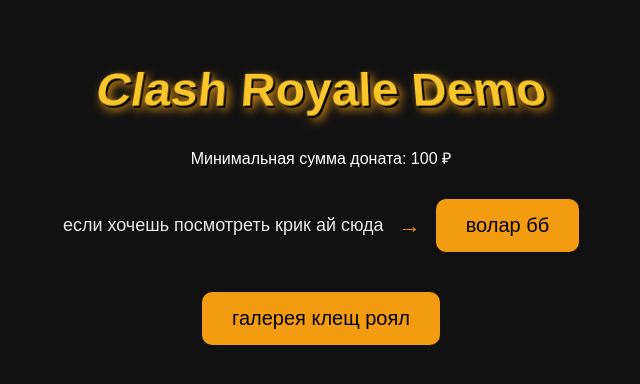
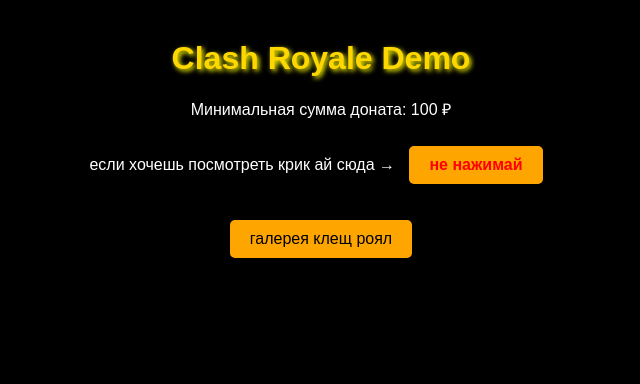
Before and after one commit to vladikert/pls-donat, a plain HTML site: page index.html in a window 1280 px wide. Shown: the whole page, without its empty margins (319-959 px from the left). Drawn offline with Linux system fonts and the light colour scheme.

Commit message:
Update index.html

```diff
--- a/index.html
+++ b/index.html
@@ -1,128 +1,71 @@
 <!DOCTYPE html>
 <html lang="ru">
 <head>
-  <meta charset="UTF-8">
+  <meta charset="UTF-8" />
+  <meta name="viewport" content="width=device-width, initial-scale=1.0"/>
   <title>Clash Royale Demo</title>
   <style>
     body {
-      background-color: #111;
+      background-color: black;
       color: white;
-      font-family: Arial, sans-serif;
+      font-family: sans-serif;
+      text-align: center;
       margin: 0;
-      padding: 30px;
-      text-align: center;
+      padding: 0;
     }
-
     h1 {
-      font-size: 48px;
-      margin-bottom: 30px;
-      color: #f9c72a;
-      text-shadow: 2px 2px 0 #000, 4px 4px 10px #f39c12;
-      transform: perspective(300px) rotateX(15deg);
+      margin-top: 40px;
+      font-size: 32px;
+      color: gold;
+      text-shadow: 2px 2px 5px yellow;
     }
-
-    .donate-section {
-      display: flex;
-      align-items: center;
-      justify-content: center;
-      gap: 15px;
-      flex-wrap: wrap;
-      margin-top: 30px;
+    .button {
+      margin: 10px;
+      padding: 10px 20px;
+      background-color: orange;
+      border: none;
+      font-size: 16px;
+      cursor: pointer;
+      border-radius: 5px;
     }
-
-    .label {
-      font-size: 18px;
-      opacity: 0.9;
+    .red-button {
+      color: red;
+      font-weight: bold;
     }
-
-    .arrow {
-      font-size: 22px;
-      color: #f39c12;
-      animation: blink 1s infinite alternate;
-    }
-
-    @keyframes blink {
-      0% { opacity: 0.4; }
-      100% { opacity: 1; }
-    }
-
-    button {
-      background-color: #f39c12;
-      color: black;
-      padding: 15px 30px;
-      font-size: 20px;
-      border: none;
-      border-radius: 10px;
-      cursor: pointer;
-      transition: 0.3s;
-    }
-
-    button:hover {
-      background-color: #e67e22;
-    }
-
-    /* Стили для всплывающего окна */
-    .modal {
+    .gallery-popup {
       display: none;
       position: fixed;
-      z-index: 10;
-      left: 0; top: 0;
-      width: 100%; height: 100%;
-      background-color: rgba(0, 0, 0, 0.7);
+      top: 30%;
+      left: 50%;
+      transform: translate(-50%, -50%);
+      background-color: black;
+      border: 2px solid orange;
+      padding: 10px;
+      z-index: 1000;
     }
-
-    .modal-content {
-      background-color: #222;
-      margin: 10% auto;
-      padding: 20px;
-      border-radius: 10px;
-      width: 90%;
-      max-width: 400px;
-      text-align: center;
-      position: relative;
-    }
-
-    .modal-content img {
-      width: 100%;
-      border-radius: 10px;
-    }
-
-    .close {
-      position: absolute;
-      top: 10px; right: 15px;
-      color: white;
-      font-size: 24px;
+    .gallery-popup img {
+      width: 300px;
       cursor: pointer;
     }
   </style>
 </head>
 <body>
+  <h1>Clash Royale Demo</h1>
+  <p>Минимальная сумма доната: 100 ₽</p>
+  <p>если хочешь посмотреть крик ай сюда →
+    <button class="button red-button">не нажимай</button>
+  </p>
 
-  <h1>Clash Royale Demo</h1>
+  <button class="button" onclick="document.getElementById('gallery').style.display='block'">
+    галерея клещ роял
+  </button>
 
-  <p>Минимальная сумма доната: 100 ₽</p>
-
-  <div class="donate-section">
-    <div class="label">если хочешь посмотреть крик ай сюда</div>
-    <div class="arrow">→</div>
-    <button onclick="window.location.href='https://donatepay.ru/don/ТВОЙ_ЛОГИН?sum=100';">
-      волар бб
-    </button>
+  <div id="gallery" class="gallery-popup">
+    <a href="https://vm.tiktok.com/ZMBcteG89/" target="_blank">
+      <img src="image.jpg" alt="Картинка из галереи"/>
+    </a>
+    <br/>
+    <button class="button" onclick="document.getElementById('gallery').style.display='none'">Закрыть</button>
   </div>
-
-  <div style="margin-top: 40px;">
-    <button onclick="document.getElementById('gallery').style.display='block'">
-      галерея клещ роял
-    </button>
-  </div>
-
-  <!-- Всплывающее окно -->
-  <div id="gallery" class="modal" onclick="this.style.display='none'">
-    <div class="modal-content" onclick="event.stopPropagation()">
-      <span class="close" onclick="document.getElementById('gallery').style.display='none'">&times;</span>
-      <img src="kartinka.png" alt="Clash Image">
-    </div>
-  </div>
-
 </body>
 </html>
```
